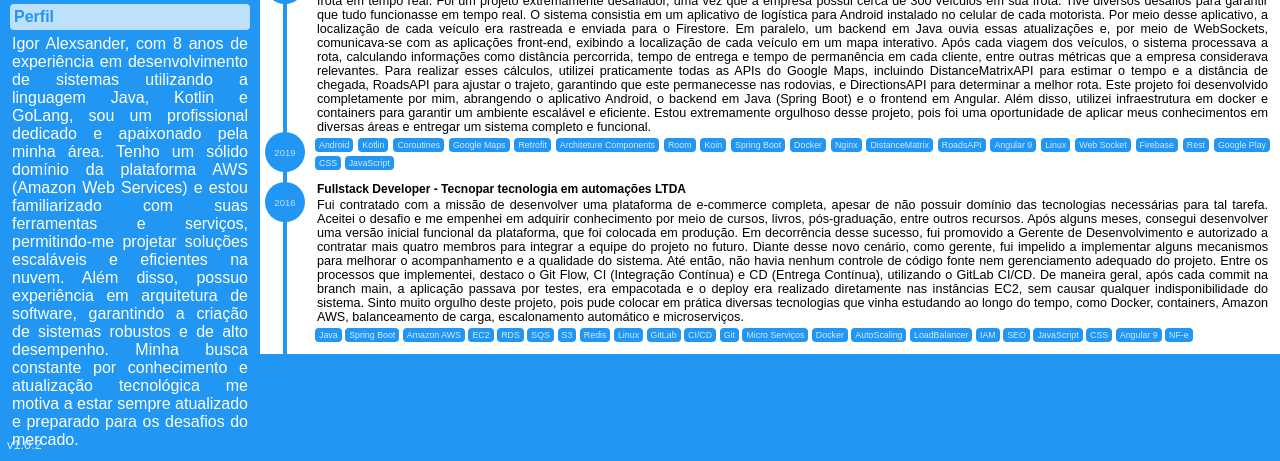
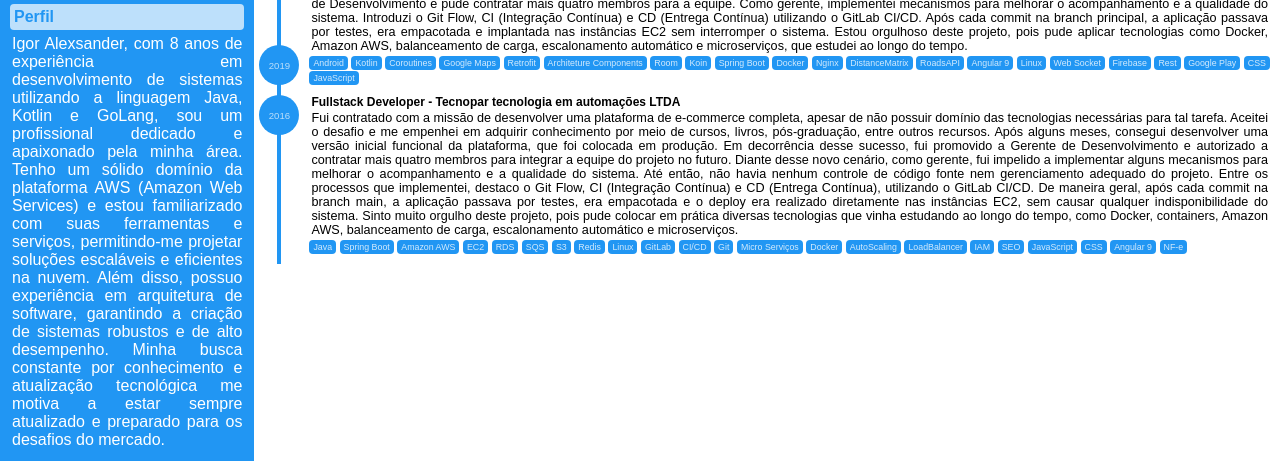
Before and after one commit to igorralexsander/resume, a plain HTML site: page index.html in a window 1280 px wide. Shown: the part 541-1002 px from the top of the page. Drawn offline with Linux system fonts and the light colour scheme.

Commit message:
feat: Some improvements on code

```diff
--- a/index.html
+++ b/index.html
@@ -14,6 +14,10 @@
 </head>
 
 <body>
+
+    <div class="container">
+
+
         <div class="perfil">
             <div class="perfil-wrapper">
                 <div class="foto-container">
@@ -58,10 +62,6 @@
                         me motiva a estar sempre atualizado e preparado para os desafios do mercado.
                     </p>
                 </div>
-        </div>
-
-        <div class="versao">
-            <p>v1.0.2</p>
             </div>
 
         </div>
@@ -218,26 +218,17 @@
                     </div>
                     <div class="descricao-carreira">
                         <p>
-                        Recebi uma proposta para retornar à empresa onde iniciei minha carreira.
-                        Nessa nova fase, fui encarregado de desenvolver um sistema de logística e monitoramento
-                        de frota em tempo real. Foi um projeto extremamente desafiador, uma vez que a empresa
-                        possui cerca de 300 veículos em sua frota. Tive diversos desafios para garantir que tudo
-                        funcionasse em tempo real.
-                        O sistema consistia em um aplicativo de logística para Android instalado no celular de
-                        cada motorista. Por meio desse aplicativo, a localização de cada veículo era rastreada e enviada para o Firestore. Em paralelo, um backend em Java ouvia essas atualizações e, por meio de WebSockets, comunicava-se com as aplicações front-end, exibindo a localização de cada veículo em um mapa interativo.
-                        Após cada viagem dos veículos, o sistema processava a rota, calculando informações como
-                        distância percorrida, tempo de entrega e tempo de permanência em cada cliente,
-                        entre outras métricas que a empresa considerava relevantes.
-                        Para realizar esses cálculos, utilizei praticamente todas as APIs do Google Maps,
-                        incluindo DistanceMatrixAPI para estimar o tempo e a distância de chegada,
-                        RoadsAPI para ajustar o trajeto, garantindo que este permanecesse nas rodovias,
-                        e DirectionsAPI para determinar a melhor rota.
-                        Este projeto foi desenvolvido completamente por mim, abrangendo o aplicativo Android,
-                        o backend em Java (Spring Boot) e o frontend em Angular.
-                        Além disso, utilizei infraestrutura em docker e containers para garantir um ambiente
-                        escalável e eficiente. Estou extremamente orgulhoso desse projeto,
-                        pois foi uma oportunidade de aplicar meus conhecimentos em diversas áreas e entregar
-                        um sistema completo e funcional.
+                            Fui contratado para desenvolver uma plataforma de e-commerce, mesmo sem dominar
+                            as tecnologias necessárias. Aceitei o desafio e busquei conhecimento por meio de cursos,
+                            livros e pós-graduação. Após alguns meses, consegui criar uma versão inicial funcional da plataforma,
+                            que foi lançada. Com o sucesso, fui promovido a Gerente de Desenvolvimento e pude contratar mais
+                            quatro membros para a equipe.
+                            Como gerente, implementei mecanismos para melhorar o acompanhamento e a qualidade do sistema.
+                            Introduzi o Git Flow, CI (Integração Contínua) e CD (Entrega Contínua) utilizando o GitLab CI/CD.
+                            Após cada commit na branch principal, a aplicação passava por testes, era empacotada e implantada
+                            nas instâncias EC2 sem interromper o sistema. Estou orgulhoso deste projeto, pois pude aplicar tecnologias
+                            como Docker, Amazon AWS, balanceamento de carga, escalonamento automático e microserviços,
+                            que estudei ao longo do tempo.
                         </p>
                         <div class="tecnologias-utilizadas">
                             <span>Android</span>
@@ -334,6 +325,7 @@
             </div>
 
         </div>
+    </div>
 
 
 </body>
--- a/styles.css
+++ b/styles.css
@@ -16,30 +16,27 @@ html,
 body {
     margin: 0px;
     padding: 0px;
-    min-height: 100%;
-    height: 100%;
     font-family: Arial, Helvetica, sans-serif;
-    background-color: #2196F3;
+
 }
 
 p {
     margin: 2px;
 }
 
+.container {
+    display: flex;
+    height: 100%;
+}
+
 .perfil {
     background-color: #2196F3;
     width: 260px;
-    position: absolute;
-    top: 0px;
-    left: 0px;
-    min-height: 100%;
-    height: 1000px;
     color: white;
+    background-color: #2196F3;
 }
 
 .content {
-    position: absolute;
-    left: 260px;
     background-color: white;
 }
 
@@ -154,11 +151,6 @@ p {
     align-items: center;
     justify-content: center;
 }
-
-.formacao-item {
-
-}
-
 .carreira {
     margin: 5px 10px 10px 5px;
     position: relative;
@@ -232,7 +224,7 @@ p {
     padding: 2px 4px;
     font-size: .7em;
     border-radius: 4px;
-    margin: 2px 0px;
+    margin: 0px 0px;
     display: inline-block;
 }
 
@@ -242,31 +234,19 @@ p {
 
 }
 
-.versao{
-    position: absolute;
-    bottom: 5px;
-    left: 5px;
-    color: rgba(255, 255, 255, .8);
-    font-size: .8em;
-}
-
-.carreira-header{
-
-}
-
 .certificacoes {
     margin: 5px 10px;
 }
 
 .certificacoes-container {
     display: flex;
-    align-items: center;
-    justify-content: center;
+    align-items: start;
+    justify-content: left;
 }
 
 .certificacao-item img {
-    width: 80px;
-    height: 80px;
+    width: 75px;
+    height: 75px;
 }
 
 @media screen and (max-width: 768px){
```
Lines whose indentation alone changed are shown as unchanged.
